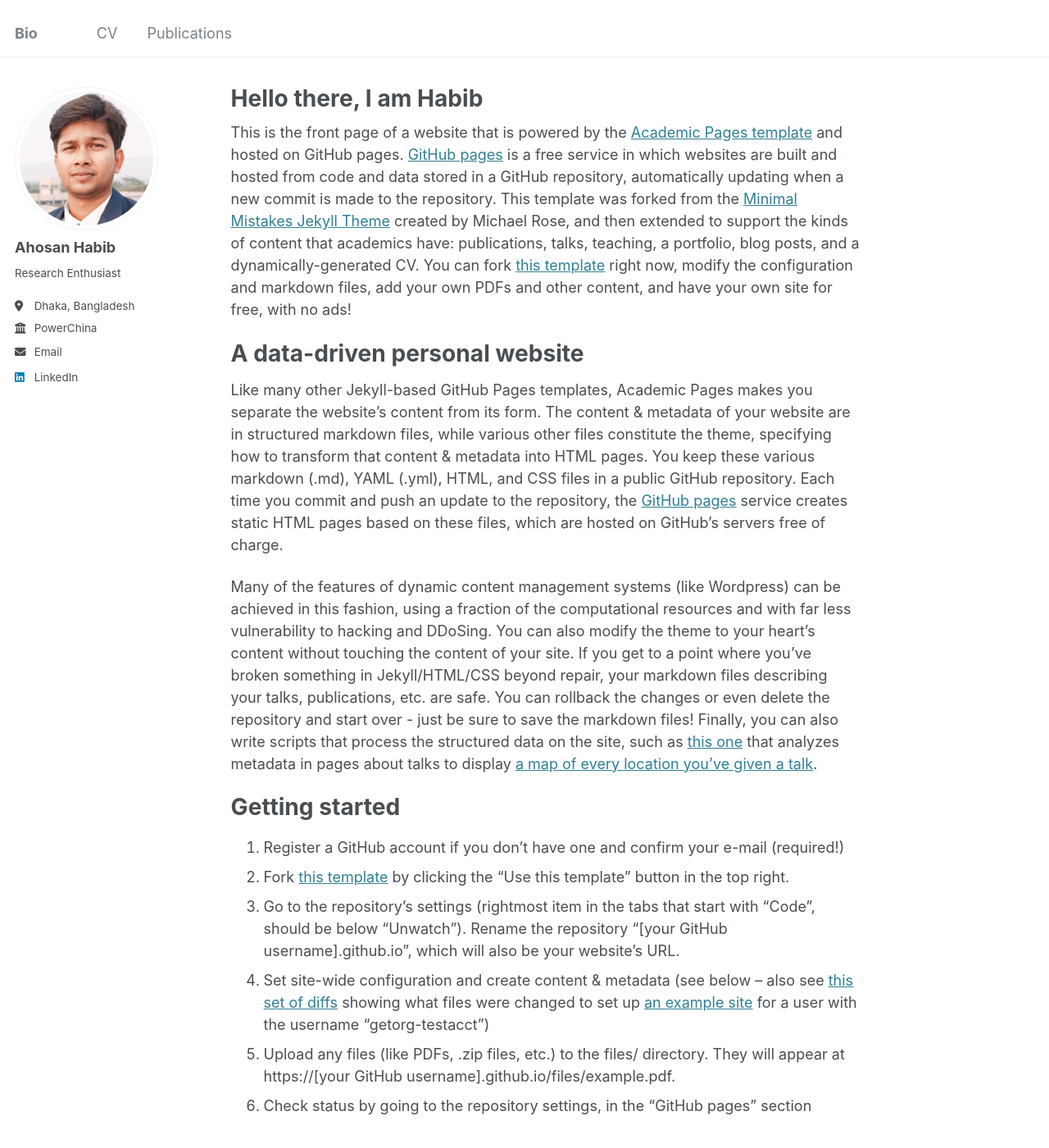
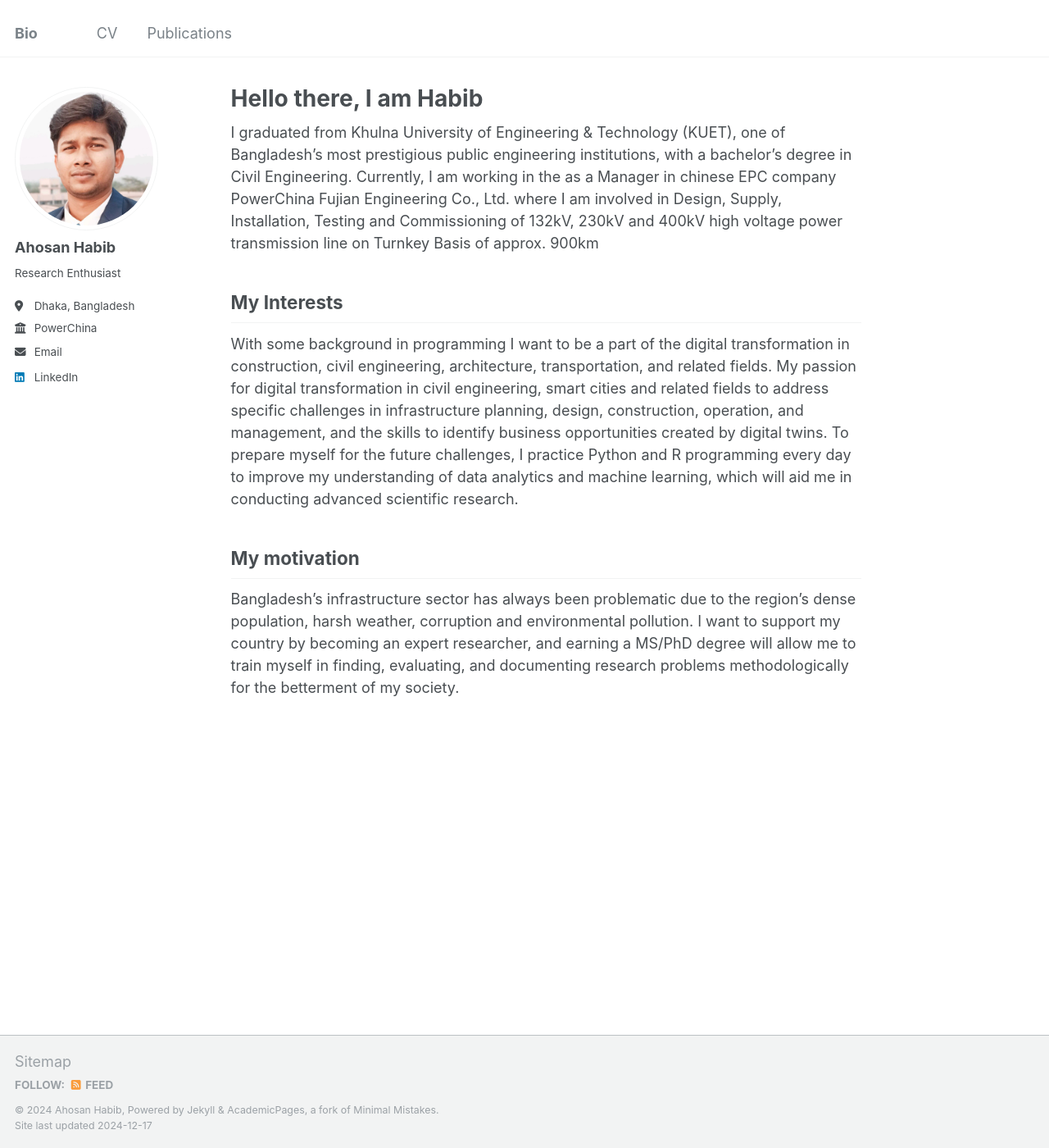
Before and after one commit to ahosanhabibi/ahosanhabibi.github.io, a Jekyll site: the page built from _pages/about.md, in a window 1280 px wide and 1400 px high. Shown: the whole window at 82% size. Built offline with Jekyll 4.4.1, drawn with Linux system fonts in a browser that asks for light colours; some of the changed text lies outside the part shown.

Commit message:
Update about.md

```diff
--- a/_pages/about.md
+++ b/_pages/about.md
@@ -7,43 +7,13 @@ redirect_from:
   - /about.html
 ---
 
-This is the front page of a website that is powered by the [Academic Pages template](https://github.com/academicpages/academicpages.github.io) and hosted on GitHub pages. [GitHub pages](https://pages.github.com) is a free service in which websites are built and hosted from code and data stored in a GitHub repository, automatically updating when a new commit is made to the repository. This template was forked from the [Minimal Mistakes Jekyll Theme](https://mmistakes.github.io/minimal-mistakes/) created by Michael Rose, and then extended to support the kinds of content that academics have: publications, talks, teaching, a portfolio, blog posts, and a dynamically-generated CV. You can fork [this template](https://github.com/academicpages/academicpages.github.io) right now, modify the configuration and markdown files, add your own PDFs and other content, and have your own site for free, with no ads!
+I graduated from Khulna University of Engineering & Technology (KUET), one of Bangladesh's most prestigious public engineering institutions, with a bachelor's degree in Civil Engineering. Currently, I am working in the as a Manager in chinese EPC company PowerChina Fujian Engineering Co., Ltd. where I am involved in Design, Supply, Installation, Testing and Commissioning of 132kV, 230kV and 400kV high voltage power transmission line on Turnkey Basis of approx. 900km
 
-A data-driven personal website
-======
-Like many other Jekyll-based GitHub Pages templates, Academic Pages makes you separate the website's content from its form. The content & metadata of your website are in structured markdown files, while various other files constitute the theme, specifying how to transform that content & metadata into HTML pages. You keep these various markdown (.md), YAML (.yml), HTML, and CSS files in a public GitHub repository. Each time you commit and push an update to the repository, the [GitHub pages](https://pages.github.com/) service creates static HTML pages based on these files, which are hosted on GitHub's servers free of charge.
+My Interests
+------
+With some background in programming I want to be a part of the digital transformation in construction, civil engineering, architecture, transportation, and related fields. My passion for digital transformation in civil engineering, smart cities and related fields to address specific challenges in infrastructure planning, design, construction, operation, and management, and the skills to identify business opportunities created by digital twins. To prepare myself for the future challenges, I practice Python and R programming every day to improve my understanding of data analytics and machine learning, which will aid me in conducting advanced scientific research.
 
-Many of the features of dynamic content management systems (like Wordpress) can be achieved in this fashion, using a fraction of the computational resources and with far less vulnerability to hacking and DDoSing. You can also modify the theme to your heart's content without touching the content of your site. If you get to a point where you've broken something in Jekyll/HTML/CSS beyond repair, your markdown files describing your talks, publications, etc. are safe. You can rollback the changes or even delete the repository and start over - just be sure to save the markdown files! Finally, you can also write scripts that process the structured data on the site, such as [this one](https://github.com/academicpages/academicpages.github.io/blob/master/talkmap.ipynb) that analyzes metadata in pages about talks to display [a map of every location you've given a talk](https://academicpages.github.io/talkmap.html).
 
-Getting started
-======
-1. Register a GitHub account if you don't have one and confirm your e-mail (required!)
-1. Fork [this template](https://github.com/academicpages/academicpages.github.io) by clicking the "Use this template" button in the top right.
-1. Go to the repository's settings (rightmost item in the tabs that start with "Code", should be below "Unwatch"). Rename the repository "[your GitHub username].github.io", which will also be your website's URL.
-1. Set site-wide configuration and create content & metadata (see below -- also see [this set of diffs](http://archive.is/3TPas) showing what files were changed to set up [an example site](https://getorg-testacct.github.io) for a user with the username "getorg-testacct")
-1. Upload any files (like PDFs, .zip files, etc.) to the files/ directory. They will appear at https://[your GitHub username].github.io/files/example.pdf.
-1. Check status by going to the repository settings, in the "GitHub pages" section
-
-Site-wide configuration
+My motivation
 ------
-The main configuration file for the site is in the base directory in [_config.yml](https://github.com/academicpages/academicpages.github.io/blob/master/_config.yml), which defines the content in the sidebars and other site-wide features. You will need to replace the default variables with ones about yourself and your site's github repository. The configuration file for the top menu is in [_data/navigation.yml](https://github.com/academicpages/academicpages.github.io/blob/master/_data/navigation.yml). For example, if you don't have a portfolio or blog posts, you can remove those items from that navigation.yml file to remove them from the header.
-
-Create content & metadata
-------
-For site content, there is one markdown file for each type of content, which are stored in directories like _publications, _talks, _posts, _teaching, or _pages. For example, each talk is a markdown file in the [_talks directory](https://github.com/academicpages/academicpages.github.io/tree/master/_talks). At the top of each markdown file is structured data in YAML about the talk, which the theme will parse to do lots of cool stuff. The same structured data about a talk is used to generate the list of talks on the [Talks page](https://academicpages.github.io/talks), each [individual page](https://academicpages.github.io/talks/2012-03-01-talk-1) for specific talks, the talks section for the [CV page](https://academicpages.github.io/cv), and the [map of places you've given a talk](https://academicpages.github.io/talkmap.html) (if you run this [python file](https://github.com/academicpages/academicpages.github.io/blob/master/talkmap.py) or [Jupyter notebook](https://github.com/academicpages/academicpages.github.io/blob/master/talkmap.ipynb), which creates the HTML for the map based on the contents of the _talks directory).
-
-**Markdown generator**
-
-The repository includes [a set of Jupyter notebooks](https://github.com/academicpages/academicpages.github.io/tree/master/markdown_generator
-) that converts a CSV containing structured data about talks or presentations into individual markdown files that will be properly formatted for the Academic Pages template. The sample CSVs in that directory are the ones I used to create my own personal website at stuartgeiger.com. My usual workflow is that I keep a spreadsheet of my publications and talks, then run the code in these notebooks to generate the markdown files, then commit and push them to the GitHub repository.
-
-How to edit your site's GitHub repository
-------
-Many people use a git client to create files on their local computer and then push them to GitHub's servers. If you are not familiar with git, you can directly edit these configuration and markdown files directly in the github.com interface. Navigate to a file (like [this one](https://github.com/academicpages/academicpages.github.io/blob/master/_talks/2012-03-01-talk-1.md) and click the pencil icon in the top right of the content preview (to the right of the "Raw | Blame | History" buttons). You can delete a file by clicking the trashcan icon to the right of the pencil icon. You can also create new files or upload files by navigating to a directory and clicking the "Create new file" or "Upload files" buttons.
-
-Example: editing a markdown file for a talk
-![Editing a markdown file for a talk](/images/editing-talk.png)
-
-For more info
-------
-More info about configuring Academic Pages can be found in [the guide](https://academicpages.github.io/markdown/), the [growing wiki](https://github.com/academicpages/academicpages.github.io/wiki), and you can always [ask a question on GitHub](https://github.com/academicpages/academicpages.github.io/discussions). The [guides for the Minimal Mistakes theme](https://mmistakes.github.io/minimal-mistakes/docs/configuration/) (which this theme was forked from) might also be helpful.
+Bangladesh's infrastructure sector has always been problematic due to the region's dense population, harsh weather, corruption and environmental pollution. I want to support my country by becoming an expert researcher, and earning a MS/PhD degree will allow me to train myself in finding, evaluating, and documenting research problems methodologically for the betterment of my society.
```
